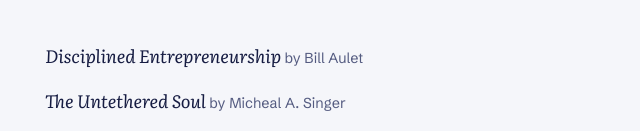
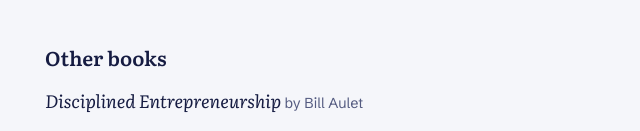
Before and after one commit to Fewagod/sheriffalimi.com, an Astro site: page /books in a window 1280 px wide. Shown: the part 3268-3399 px from the top of the page, without its empty margins (319-959 px from the left). Built offline with nearby package versions, Linux system fonts and the light colour scheme; Astro itself is replaced by a stand-in of ours.

Commit message:
Group books without a year under 'Other books'
Co-Authored-By: Claude Opus 5.5 <noreply@anthropic.com>
Claude-Session: https://claude.ai/code/session_015rmNSTDB9K6FZA6yMKQb61

```diff
--- a/src/pages/books.astro
+++ b/src/pages/books.astro
@@ -2,25 +2,28 @@
 import Base from "../layouts/Base.astro";
 import books from "../data/books.json";
 
-const years = [...new Set(books.map((b) => b.year))].sort((a, b) => b - a);
+type Book = { title: string; author?: string; year?: number; note?: string; url?: string };
+const all = books as Book[];
+const years = [...new Set(all.filter((b) => b.year).map((b) => b.year!))].sort((a, b) => b - a);
+const groups = years.map((year) => ({ label: String(year), items: all.filter((b) => b.year === year) }));
+const undated = all.filter((b) => !b.year);
+if (undated.length) groups.push({ label: "Other books", items: undated });
 ---
 
 <Base title="Books" current="books" description="Books Sheriff Alimi has read.">
   <h1>Books</h1>
   <p class="lede-small">What I've read, newest first. The ones with notes stayed with me.</p>
   {
-    years.map((year) => (
+    groups.map((group) => (
       <section class="year">
-        <h2>{year}</h2>
+        <h2>{group.label}</h2>
         <ul class="books">
-          {books
-            .filter((b) => b.year === year)
-            .map((b) => (
+          {group.items.map((b) => (
             <li>
               <span class="book-title">
                 {b.url ? <a href={b.url}>{b.title}</a> : b.title}
-                </span>{" "}
-                <span class="meta">by {b.author}</span>
+              </span>
+              {b.author && <span class="meta"> by {b.author}</span>}
               {b.note && <p class="note">{b.note}</p>}
             </li>
           ))}
```
Lines whose indentation alone changed are shown as unchanged.
